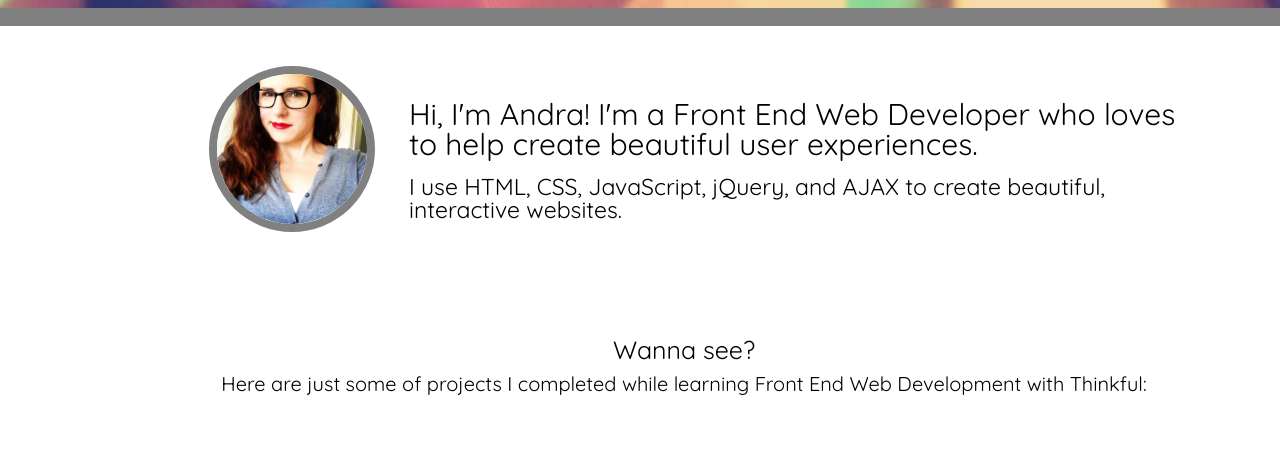
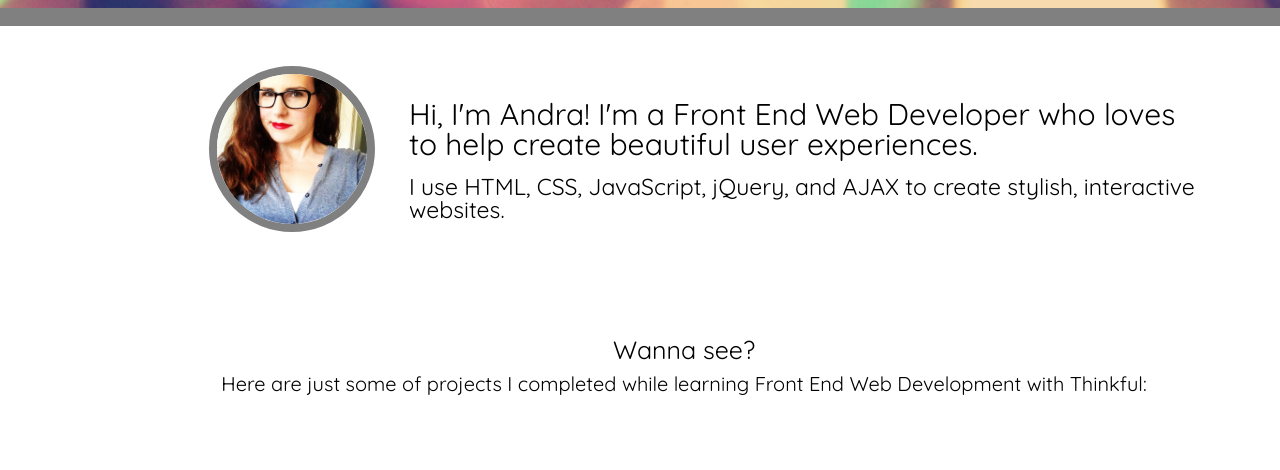
Before and after one commit to andraroston/portfolio, a plain HTML site: page index.html in a window 1280 px wide. Shown: the part 292-762 px from the top of the page. Drawn offline with nearby package versions, Linux system fonts and the light colour scheme; a web font is replaced by a local one.

Commit message:
Copywriting

```diff
--- a/index.html
+++ b/index.html
@@ -23,7 +23,7 @@
 			</div>
 				<p id="lineOne">Hi, I'm Andra! I'm a Front End Web Developer who loves to help create beautiful user experiences.</p>
 				<br>
-				<p id="lineTwo">I use HTML, CSS, JavaScript, jQuery, and AJAX to create beautiful, interactive websites.</p>
+				<p id="lineTwo">I use HTML, CSS, JavaScript, jQuery, and AJAX to create stylish, interactive websites.</p>
 		</div>
 	</div>
 
```
